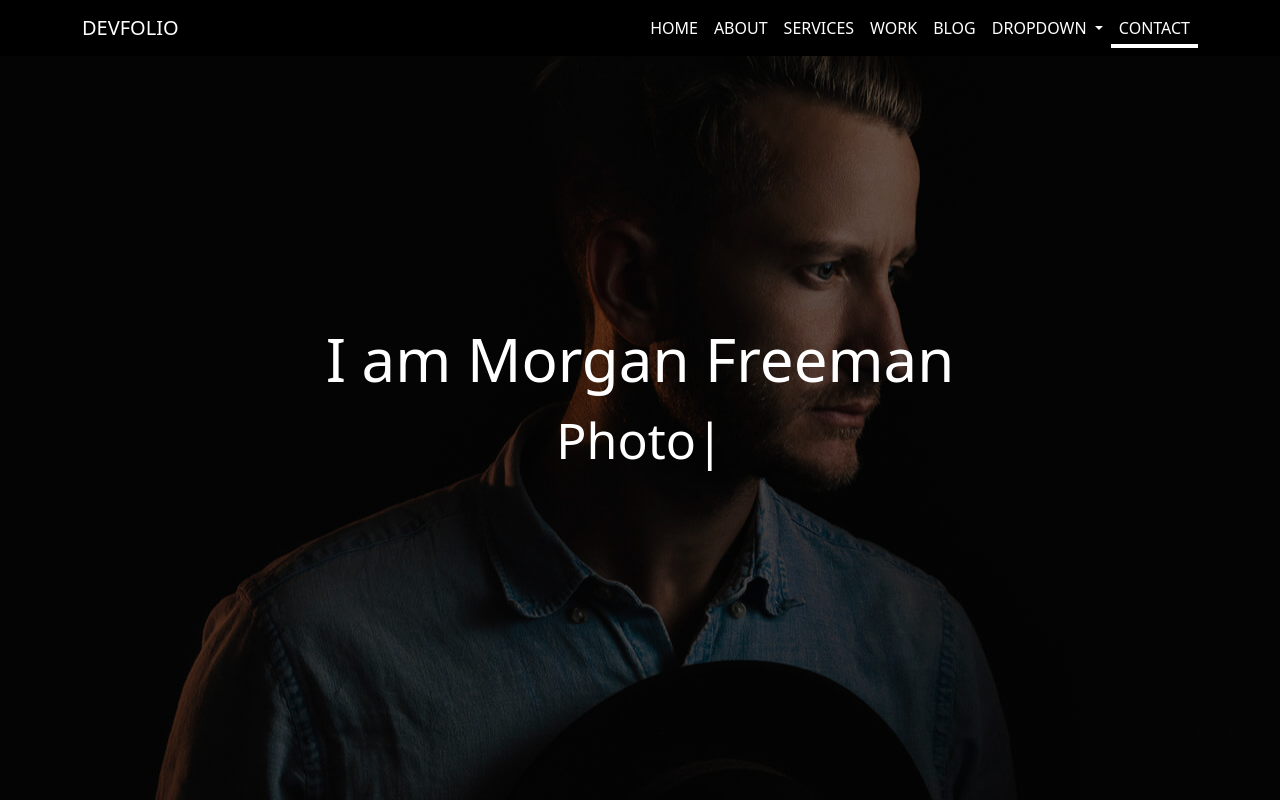
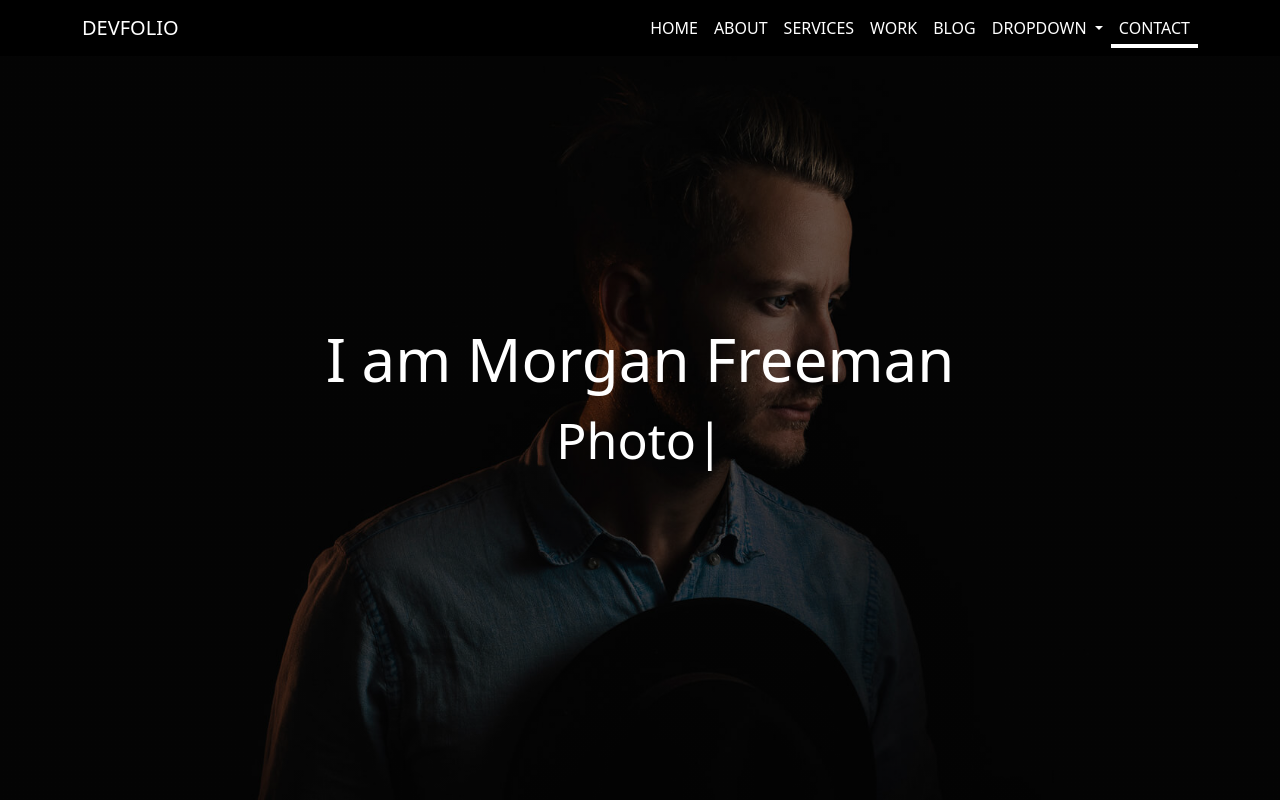
Before and after one commit to youssefabdullah08/DEVFOLIO, a plain HTML site: page index.html in a window 1280 px wide. Shown: the top 802 px of the page. Drawn offline with Linux system fonts and the light colour scheme.

Commit message:
Update main.css

```diff
--- a/main.css
+++ b/main.css
@@ -70,7 +70,8 @@ nav .dropdown:hover> .dropdown-menu ,.deep-dropdown:hover>.dropdown-menu{
 
     background-image :linear-gradient(rgba(0, 0, 0, 0.549)0% 100%), url('imgs/hero-bg.jpg') ;
 
-    background-position: center;
+    background-position: center center;
+    background-size: cover;
     background-attachment: fixed;
     color: #fff;
     font-size: 50;
```
